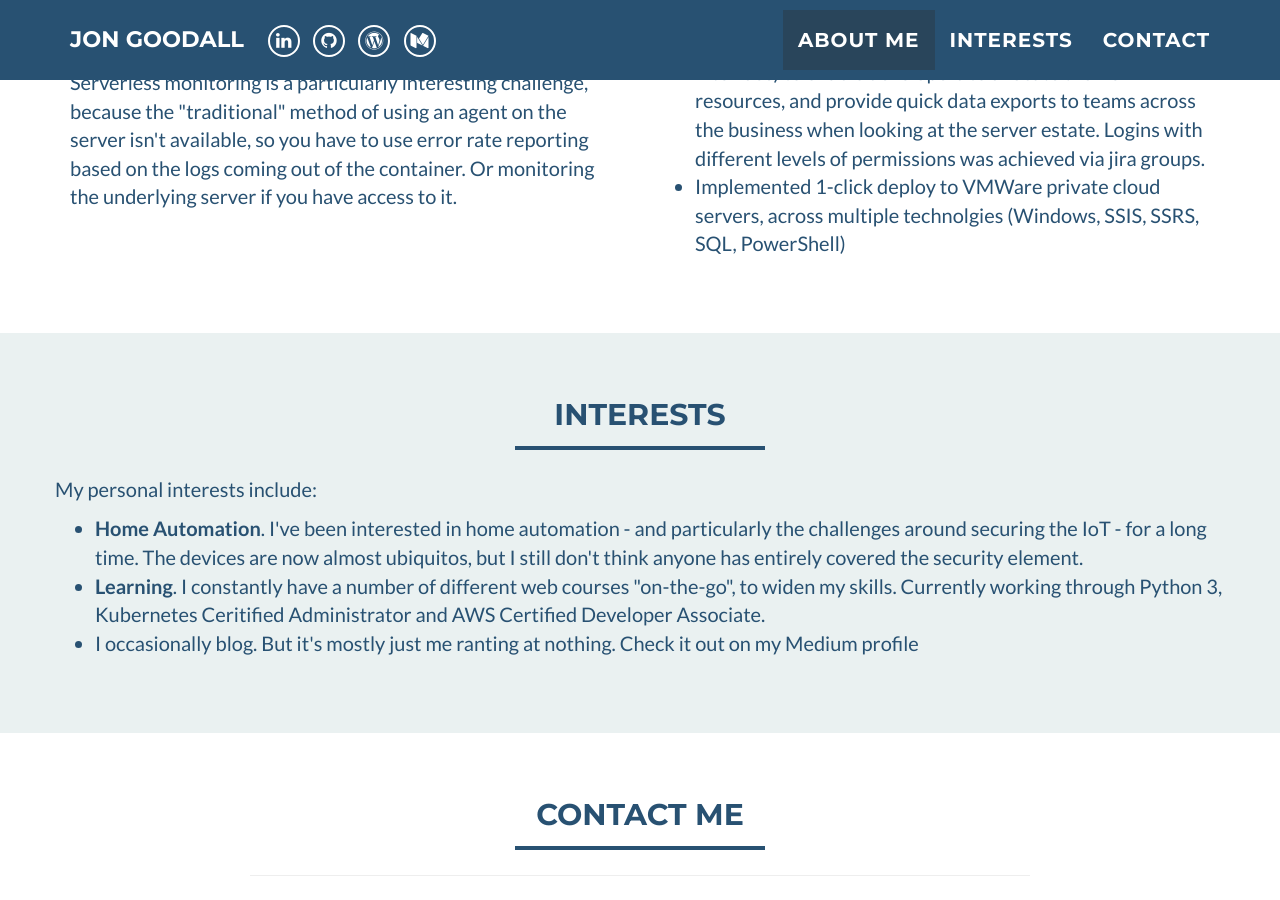
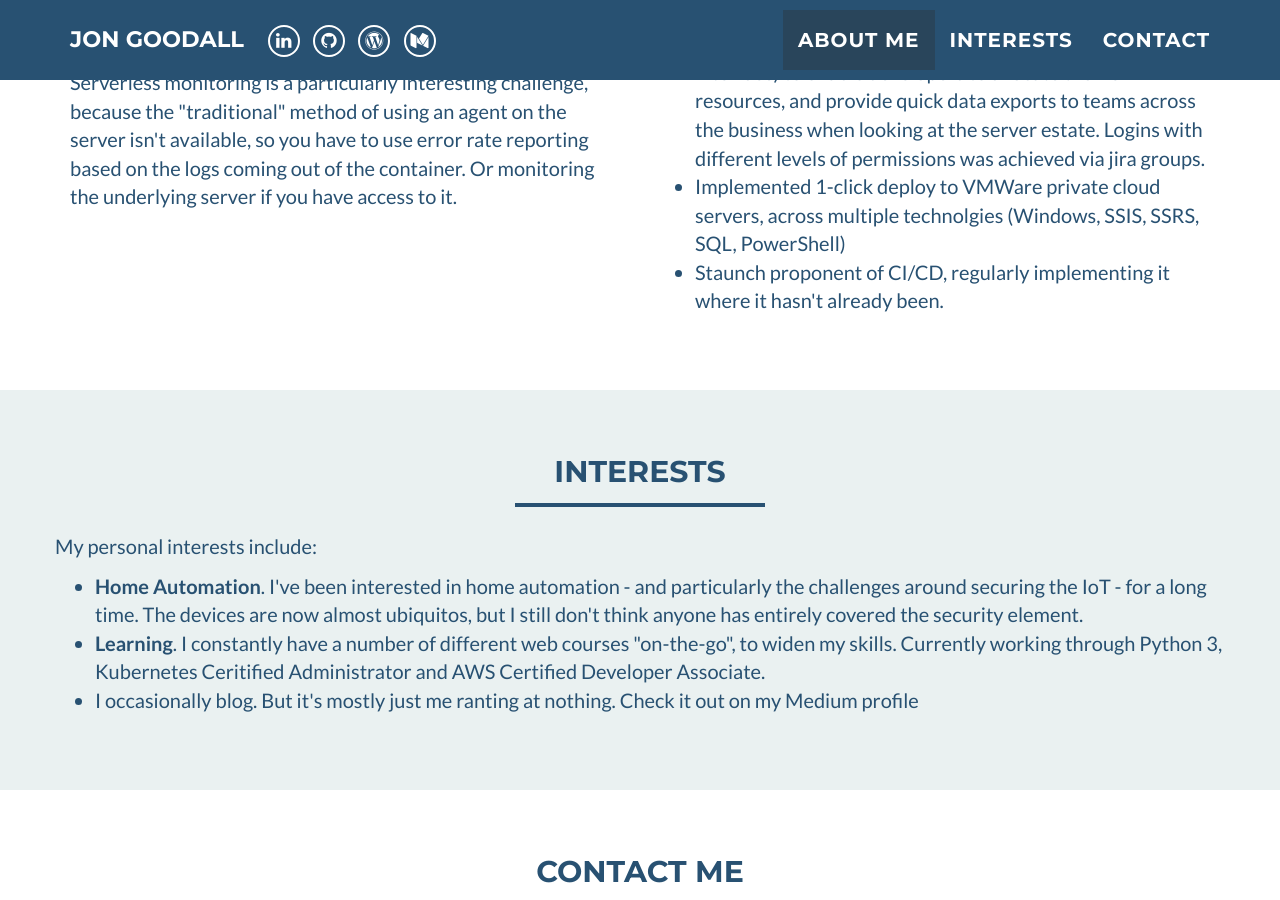
Before and after one commit to jdgoodall1/jdgoodall1.github.io, a Jekyll site: the page built from index.html, in a window 1280 px wide and 900 px high, scrolled down 1012 px. Built offline with Jekyll 4.4.1, drawn with Linux system fonts in a browser that asks for light colours.

Commit message:
Fiddling

```diff
--- a/_includes/about_me.html
+++ b/_includes/about_me.html
@@ -38,6 +38,9 @@
                     <li>
                         Implemented 1-click deploy to VMWare private cloud servers, across multiple technolgies (Windows, SSIS, SSRS, SQL, PowerShell)
                     </li>
+                    <li>
+                        Staunch proponent of CI/CD, regularly implementing it where it hasn't already been.
+                    </li>
                 </ul>
             </div>
         </div>
```
